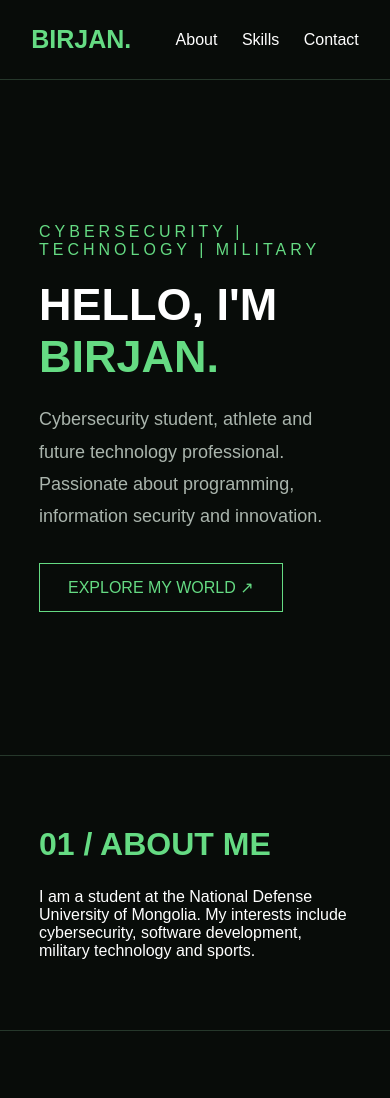
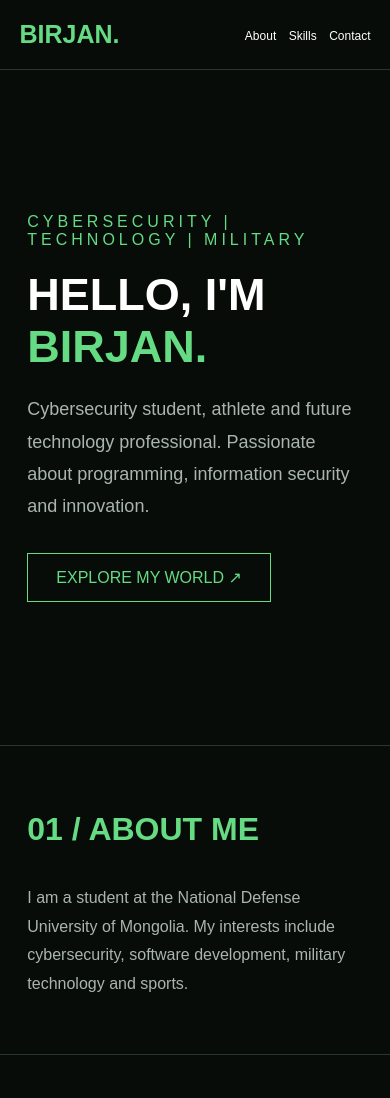
Before and after one commit to birjanaubakir0506-netizen/birjan-portfolio, a plain HTML site: page index.html in a window 390 px wide. Shown: the top 1098 px of the page. Drawn offline with Linux system fonts and the light colour scheme.

Commit message:
Update index.html

```diff
--- a/index.html
+++ b/index.html
@@ -106,7 +106,88 @@
             padding: 30px;
             color: #87938a;
         }
-    </style>
+
+/* SMOOTH SCROLL */
+html {
+    scroll-behavior: smooth;
+}
+
+/* ANIMATION */
+@keyframes fadeUp {
+    from {
+        opacity: 0;
+        transform: translateY(35px);
+    }
+    to {
+        opacity: 1;
+        transform: translateY(0);
+    }
+}
+
+.hero > * {
+    animation: fadeUp 1s ease forwards;
+}
+
+.hero h1 {
+    animation-delay: 0.2s;
+}
+
+.hero p {
+    animation-delay: 0.4s;
+}
+
+/* BUTTON EFFECT */
+.btn {
+    transition: 0.3s ease;
+}
+
+.btn:hover {
+    background: #65db83;
+    color: #080c09;
+    transform: translateY(-4px);
+}
+
+/* SKILL EFFECT */
+.skills span {
+    transition: 0.3s ease;
+}
+
+.skills span:hover {
+    background: #65db83;
+    color: #080c09;
+    transform: translateY(-5px);
+}
+
+/* SECTION EFFECT */
+section {
+    line-height: 1.8;
+}
+
+section p {
+    color: #aab5ad;
+    max-width: 700px;
+}
+
+/* MOBILE RESPONSIVE */
+@media (max-width: 600px) {
+    header {
+        padding: 20px 5%;
+    }
+
+    nav a {
+        margin-left: 8px;
+        font-size: 12px;
+    }
+
+    .hero {
+        padding: 50px 7%;
+    }
+
+    section {
+        padding: 55px 7%;
+    }
+}
+ </style>
 </head>
 
 <body>
```
